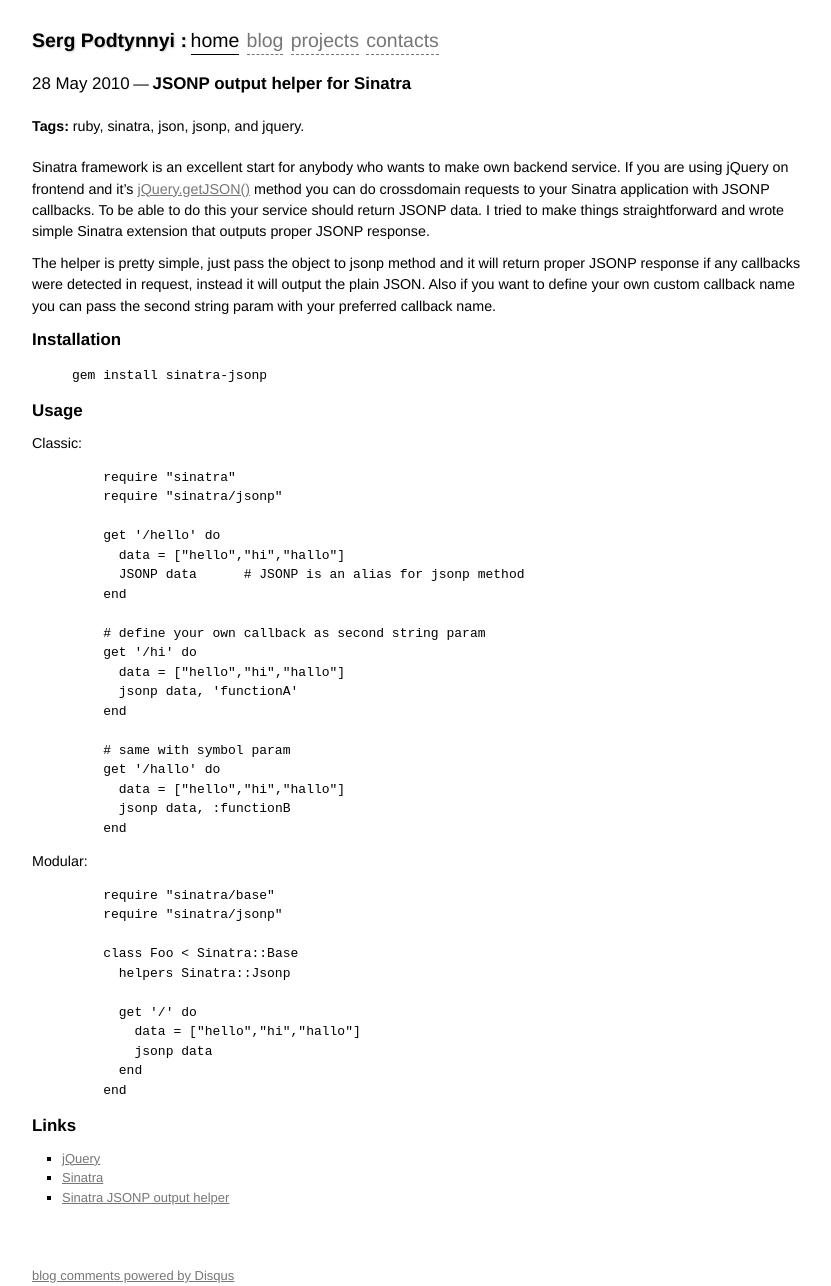
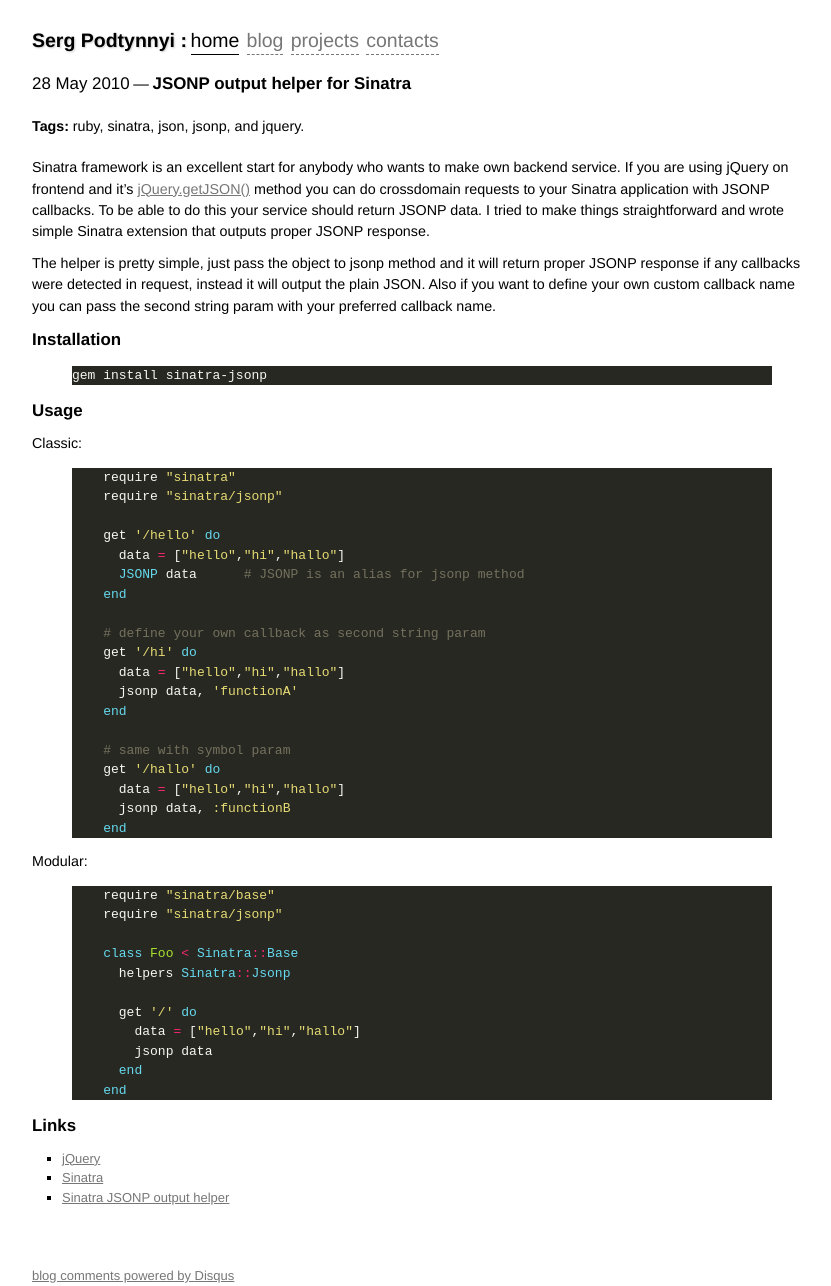
Before and after one commit to shtirlic/shtirlic.github.com, a Jekyll site: the page built from _posts/2010-05-28-sinatra-jsonp-output-helper.markdown, in a window 1280 px wide. Shown: the whole page, without its empty margins (218-1049 px from the left). Built offline with Jekyll 4.4.1, drawn with Linux system fonts in a browser that asks for light colours; nearby versions of some CDN libraries; some web fonts are replaced; Markdown is read by kramdown in place of the engine named in the settings; comment, search, counter and statistics services are not loaded; a style sheet for code colours, icons or effects is not loaded.

Commit message:
Add syntax stylesheet Molokai for code highlight

```diff
--- a/_layouts/default.html
+++ b/_layouts/default.html
@@ -9,7 +9,7 @@
     <link rel="stylesheet" href="/css/reset.css">
     <link rel="stylesheet" href="/css/text.css">
     <link rel="stylesheet" href="/css/960.css">
-    <link rel="stylesheet" href="https://raw.github.com/mojombo/tpw/master/css/syntax.css">
+    <link rel="stylesheet" href="/css/syntax.css">
     <link rel="stylesheet" href="/css/site.css">
     <link href='https://fonts.googleapis.com/css?family=Droid+Sans+Mono' rel='stylesheet' type='text/css'>
 
--- a/css/site.css
+++ b/css/site.css
@@ -1,10 +1,13 @@
 div.highlight
 {
-  background: #F8F9FE;
-  border: 1px solid #eee;
-  padding:0.5em;
-  font-size:85%;
+  /*background: #F8F9FE;*/
+  border: 1px solid #777;
+  padding:5px 5px 6px 5px;
+  font-size:12px;
   margin-bottom:20px;
+  -webkit-box-shadow: 3px 3px 7px #0a000a;
+  -moz-box-shadow: 3px 3px 7px #0a000a;
+  box-shadow: 3px 3px 7px #0a000a;
 }
 
 ul
--- /dev/null
+++ b/css/syntax.css
@@ -0,0 +1,59 @@
+.highlight  { background: #272822; color: #f8f8f2 }
+.highlight .c { color: #75715e } /* Comment */
+.highlight .err { color: #960050; background-color: #1e0010 } /* Error */
+.highlight .k { color: #66d9ef } /* Keyword */
+.highlight .l { color: #ae81ff } /* Literal */
+.highlight .n { color: #f8f8f2 } /* Name */
+.highlight .o { color: #f92672 } /* Operator */
+.highlight .p { color: #f8f8f2 } /* Punctuation */
+.highlight .cm { color: #75715e } /* Comment.Multiline */
+.highlight .cp { color: #75715e } /* Comment.Preproc */
+.highlight .c1 { color: #75715e } /* Comment.Single */
+.highlight .cs { color: #75715e } /* Comment.Special */
+.highlight .ge { font-style: italic } /* Generic.Emph */
+.highlight .gs { font-weight: bold } /* Generic.Strong */
+.highlight .kc { color: #66d9ef } /* Keyword.Constant */
+.highlight .kd { color: #66d9ef } /* Keyword.Declaration */
+.highlight .kn { color: #f92672 } /* Keyword.Namespace */
+.highlight .kp { color: #66d9ef } /* Keyword.Pseudo */
+.highlight .kr { color: #66d9ef } /* Keyword.Reserved */
+.highlight .kt { color: #66d9ef } /* Keyword.Type */
+.highlight .ld { color: #e6db74 } /* Literal.Date */
+.highlight .m { color: #ae81ff } /* Literal.Number */
+.highlight .s { color: #e6db74 } /* Literal.String */
+.highlight .na { color: #a6e22e } /* Name.Attribute */
+.highlight .nb { color: #f8f8f2 } /* Name.Builtin */
+.highlight .nc { color: #a6e22e } /* Name.Class */
+.highlight .no { color: #66d9ef } /* Name.Constant */
+.highlight .nd { color: #a6e22e } /* Name.Decorator */
+.highlight .ni { color: #f8f8f2 } /* Name.Entity */
+.highlight .ne { color: #a6e22e } /* Name.Exception */
+.highlight .nf { color: #a6e22e } /* Name.Function */
+.highlight .nl { color: #f8f8f2 } /* Name.Label */
+.highlight .nn { color: #f8f8f2 } /* Name.Namespace */
+.highlight .nx { color: #a6e22e } /* Name.Other */
+.highlight .py { color: #f8f8f2 } /* Name.Property */
+.highlight .nt { color: #f92672 } /* Name.Tag */
+.highlight .nv { color: #f8f8f2 } /* Name.Variable */
+.highlight .ow { color: #f92672 } /* Operator.Word */
+.highlight .w { color: #f8f8f2 } /* Text.Whitespace */
+.highlight .mf { color: #ae81ff } /* Literal.Number.Float */
+.highlight .mh { color: #ae81ff } /* Literal.Number.Hex */
+.highlight .mi { color: #ae81ff } /* Literal.Number.Integer */
+.highlight .mo { color: #ae81ff } /* Literal.Number.Oct */
+.highlight .sb { color: #e6db74 } /* Literal.String.Backtick */
+.highlight .sc { color: #e6db74 } /* Literal.String.Char */
+.highlight .sd { color: #e6db74 } /* Literal.String.Doc */
+.highlight .s2 { color: #e6db74 } /* Literal.String.Double */
+.highlight .se { color: #ae81ff } /* Literal.String.Escape */
+.highlight .sh { color: #e6db74 } /* Literal.String.Heredoc */
+.highlight .si { color: #e6db74 } /* Literal.String.Interpol */
+.highlight .sx { color: #e6db74 } /* Literal.String.Other */
+.highlight .sr { color: #e6db74 } /* Literal.String.Regex */
+.highlight .s1 { color: #e6db74 } /* Literal.String.Single */
+.highlight .ss { color: #e6db74 } /* Literal.String.Symbol */
+.highlight .bp { color: #f8f8f2 } /* Name.Builtin.Pseudo */
+.highlight .vc { color: #f8f8f2 } /* Name.Variable.Class */
+.highlight .vg { color: #f8f8f2 } /* Name.Variable.Global */
+.highlight .vi { color: #f8f8f2 } /* Name.Variable.Instance */
+.highlight .il { color: #ae81ff } /* Literal.Number.Integer.Long */
```
